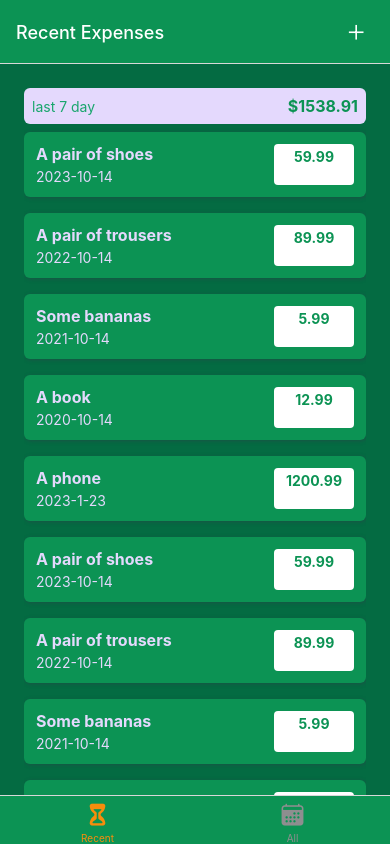
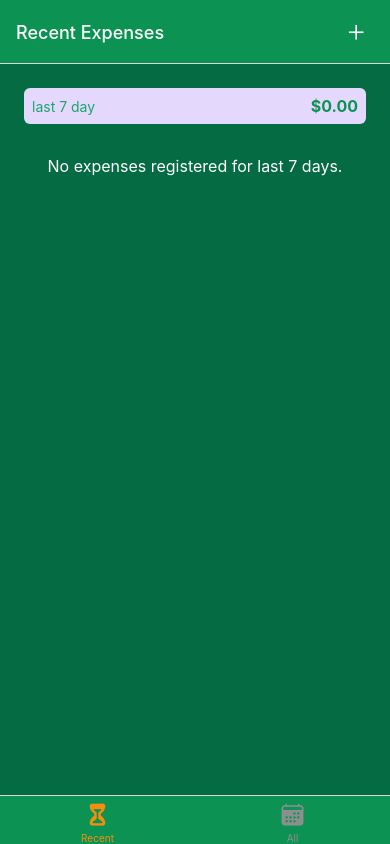
Before and after one commit to veronikanezdraj/expence-tracker-project, a React Native app: screen /RecentExpenses in a window 390 px wide. Built offline with nearby package versions, Linux system fonts and the light colour scheme.

Commit message:
managing app-wide state with Context

```diff
--- a/App.js
+++ b/App.js
@@ -7,7 +7,8 @@
 import RecentExpenses from "./screens/RecentExpenses";
 import { GlobalStyles } from "./constants/styles";
 import { Ionicons } from "@expo/vector-icons";
-import IconButton from "./UI/IconButton";
+import IconButton from "./components/UI/IconButton";
+import ExpensesContextProvider from "./store/expenses-context";
 
 const Stack = createNativeStackNavigator();
 const BottomTabs = createBottomTabNavigator();
@@ -61,7 +62,8 @@
 export default function App() {
   return (
     <>
-      <StatusBar style="auto" />
+      <StatusBar style="light" />
+      <ExpensesContextProvider>
         <NavigationContainer>
           <Stack.Navigator
             screenOptions={{
@@ -83,6 +85,7 @@
             />
           </Stack.Navigator>
         </NavigationContainer>
+      </ExpensesContextProvider>
     </>
   );
 }
--- a/components/ExpensesOutput/ExpensesList.js
+++ b/components/ExpensesOutput/ExpensesList.js
@@ -1,8 +1,8 @@
-import { Text, View, StyleSheet, Pressable, FlatList } from "react-native";
-import { GlobalStyles } from "../../constants/styles";
+import { FlatList } from "react-native";
+
 import ExpenseItem from "./ExpenseItem";
 
-function renderExpensesItem(itemData) {
+function renderExpenseItem(itemData) {
   return <ExpenseItem {...itemData.item} />;
 }
 
@@ -10,12 +10,9 @@
   return (
     <FlatList
       data={expenses}
-      renderItem={renderExpensesItem}
+      renderItem={renderExpenseItem}
       keyExtractor={(item) => item.id}
     />
   );
 }
 export default ExpensesList;
-const styles = StyleSheet.create({
-  container: {},
-});
--- a/components/ExpensesOutput/ExpensesOutput.js
+++ b/components/ExpensesOutput/ExpensesOutput.js
@@ -1,70 +1,19 @@
-import { Text, View, StyleSheet, Pressable } from "react-native";
+import { Text, View, StyleSheet } from "react-native";
 import ExpensesList from "./ExpensesList";
 import ExpensesSummary from "./ExpensesSummary";
 import { GlobalStyles } from "../../constants/styles";
 
-const DUMMY_EXPENSES = [
-  {
-    id: "e1",
-    description: "A pair of shoes",
-    amount: 59.99,
-    date: new Date("2023-10-14"),
-  },
-  {
-    id: "e2",
-    description: "A pair of trousers",
-    amount: 89.99,
-    date: new Date("2022-10-14"),
-  },
-  {
-    id: "e3",
-    description: "Some bananas",
-    amount: 5.99,
-    date: new Date("2021-10-14"),
-  },
-  {
-    id: "e4",
-    description: "A book",
-    amount: 12.99,
-    date: new Date("2020-10-14"),
-  },
-  {
-    id: "e5",
-    description: "A phone",
-    amount: 1200.99,
-    date: new Date("2023-01-23"),
-  },
-  {
-    id: "e6",
-    description: "A pair of shoes",
-    amount: 59.99,
-    date: new Date("2023-10-14"),
-  },
-  {
-    id: "e7",
-    description: "A pair of trousers",
-    amount: 89.99,
-    date: new Date("2022-10-14"),
-  },
-  {
-    id: "e8",
-    description: "Some bananas",
-    amount: 5.99,
-    date: new Date("2021-10-14"),
-  },
-  {
-    id: "e9",
-    description: "A book",
-    amount: 12.99,
-    date: new Date("2020-10-14"),
-  },
-];
+function ExpensesOutput({ expenses, expensesPeriod, fallbackText }) {
+  let content = <Text style={styles.infoText}>{fallbackText}</Text>;
 
-function ExpensesOutput({ expenses, expensesPeriod }) {
+  if (expenses.length > 0) {
+    content = <ExpensesList expenses={expenses} />;
+  }
+
   return (
     <View style={styles.container}>
-      <ExpensesSummary expenses={DUMMY_EXPENSES} periodName={expensesPeriod} />
-      <ExpensesList expenses={DUMMY_EXPENSES} />
+      <ExpensesSummary expenses={expenses} periodName={expensesPeriod} />
+      {content}
     </View>
   );
 }
@@ -77,4 +26,10 @@
     paddingBottom: 0,
     backgroundColor: GlobalStyles.colors.primary700,
   },
+  infoText: {
+    color: "white",
+    fontSize: 16,
+    textAlign: "center",
+    marginTop: 32,
+  },
 });
--- a/components/ExpensesOutput/ExpensesSummary.js
+++ b/components/ExpensesOutput/ExpensesSummary.js
@@ -1,4 +1,4 @@
-import { Text, View, StyleSheet, Pressable } from "react-native";
+import { Text, View, StyleSheet } from "react-native";
 import { GlobalStyles } from "../../constants/styles";
 
 function ExpensesSummary({ expenses, periodName }) {
@@ -13,6 +13,7 @@
   );
 }
 export default ExpensesSummary;
+
 const styles = StyleSheet.create({
   container: {
     padding: 8,
--- a/UI/Button.js
+++ b/components/UI/Button.js
@@ -1,5 +1,5 @@
 import { Pressable, StyleSheet, View, Text } from "react-native";
-import { GlobalStyles } from "../constants/styles";
+import { GlobalStyles } from "../../constants/styles";
 
 function Button({ children, onPress, mode, style }) {
   return (
--- a/screens/AllExpenses.js
+++ b/screens/AllExpenses.js
@@ -1,8 +1,16 @@
-import { StyleSheet } from "react-native";
 import ExpensesOutput from "../components/ExpensesOutput/ExpensesOutput";
+import { useContext } from "react";
+import { ExpensesContext } from "../store/expenses-context";
 
 function AllExpenses() {
-  return <ExpensesOutput expensesPeriod="Total" />;
+  const expensesCtx = useContext(ExpensesContext);
+
+  return (
+    <ExpensesOutput
+      expenses={expensesCtx.expenses}
+      expensesPeriod="Total"
+      fallbackText="No registered expenses found!"
+    />
+  );
 }
 export default AllExpenses;
-const styles = StyleSheet.create({});
--- a/screens/ManageExpenses.js
+++ b/screens/ManageExpenses.js
@@ -1,10 +1,12 @@
-import { useLayoutEffect } from "react";
-import { Text, View, StyleSheet, Pressable } from "react-native";
-import IconButton from "../UI/IconButton";
+import { useContext, useLayoutEffect } from "react";
+import { View, StyleSheet } from "react-native";
+import IconButton from "../components/UI/IconButton";
 import { GlobalStyles } from "../constants/styles";
-import Button from "../UI/Button";
+import Button from "../components/UI/Button";
+import { ExpensesContext } from "../store/expenses-context";
 
 function ManageExpenses({ route, navigation }) {
+  const expensesCtx = useContext(ExpensesContext);
   const editedExpensedId = route.params?.expenseId;
   const isEditing = !!editedExpensedId;
 
@@ -15,12 +17,26 @@
   }, [navigation, isEditing]);
 
   function deleteExpenseHandler() {
+    expensesCtx.deleteExpense(editedExpensedId);
     navigation.goBack();
   }
   function cancelHandler() {
     navigation.goBack();
   }
   function confirmHandler() {
+    if (isEditing) {
+      expensesCtx.updateExpense(editedExpensedId, {
+        description: "test11",
+        amount: 10.99,
+        date: new Date("2022-10-13"),
+      });
+    } else {
+      expensesCtx.addExpense({
+        description: "test",
+        amount: 19.99,
+        date: new Date("2022-10-14"),
+      });
+    }
     navigation.goBack();
   }
   return (
--- a/screens/RecentExpenses.js
+++ b/screens/RecentExpenses.js
@@ -1,9 +1,25 @@
-import { Text, View, StyleSheet, Pressable } from "react-native";
 import ExpensesOutput from "../components/ExpensesOutput/ExpensesOutput";
+import { useContext } from "react";
+import { ExpensesContext } from "../store/expenses-context";
+import { getDateMinusDays } from "../util/date";
 
 function RecentExpenses() {
-  return <ExpensesOutput expensesPeriod="last 7 day" />;
+  const expensesCtx = useContext(ExpensesContext);
+
+  const recentExpenses = expensesCtx.expenses.filter((expense) => {
+    const today = new Date();
+    const date7DaysAgo = getDateMinusDays(today, 7);
+
+    return expense.date >= date7DaysAgo && expense.date <= today;
+  });
+
+  return (
+    <ExpensesOutput
+      expenses={recentExpenses}
+      expensesPeriod="last 7 day"
+      fallbackText="No expenses registered for last 7 days."
+    />
+  );
 }
 3;
 export default RecentExpenses;
-const styles = StyleSheet.create({});
--- /dev/null
+++ b/store/expenses-context.js
@@ -0,0 +1,113 @@
+import { createContext, useReducer } from "react";
+
+const DUMMY_EXPENSES = [
+  {
+    id: "e1",
+    description: "A pair of shoes",
+    amount: 59.99,
+    date: new Date("2023-10-14"),
+  },
+  {
+    id: "e2",
+    description: "A pair of trousers",
+    amount: 89.99,
+    date: new Date("2022-10-14"),
+  },
+  {
+    id: "e3",
+    description: "Some bananas",
+    amount: 5.99,
+    date: new Date("2021-10-14"),
+  },
+  {
+    id: "e4",
+    description: "A book",
+    amount: 12.99,
+    date: new Date("2020-10-14"),
+  },
+  {
+    id: "e5",
+    description: "A phone",
+    amount: 1200.99,
+    date: new Date("2023-01-23"),
+  },
+  {
+    id: "e6",
+    description: "A pair of shoes",
+    amount: 59.99,
+    date: new Date("2023-10-14"),
+  },
+  {
+    id: "e7",
+    description: "A pair of trousers",
+    amount: 89.99,
+    date: new Date("2022-10-14"),
+  },
+  {
+    id: "e8",
+    description: "Some bananas",
+    amount: 5.99,
+    date: new Date("2021-10-14"),
+  },
+  {
+    id: "e9",
+    description: "A book",
+    amount: 12.99,
+    date: new Date("2020-10-14"),
+  },
+];
+
+export const ExpensesContext = createContext({
+  expenses: [],
+  addExpense: ({ description, amount, date }) => {},
+  deleteExpense: (id) => {},
+  updateExpense: (id, { description, amount, date }) => {},
+});
+function expensesReducer(state, action) {
+  switch (action.type) {
+    case "ADD":
+      const id = new Date().toString() + Math.random().toString();
+      return [{ ...action.payload, id: id }, ...state];
+    case "UPDATE":
+      const updatableExpenseIndex = state.findIndex(
+        (expense) => expense.id === action.payload.id
+      );
+      const updatableExpense = state[updatableExpenseIndex];
+      const updatedItem = { ...updatableExpense, ...action.payload.data };
+      const updatedExpenses = [...state];
+      updatedExpenses[updatableExpenseIndex] = updatedItem;
+      return updatedExpenses;
+    case "DELETE":
+      return state.filter((expense) => expense.id !== action.payload);
+    default:
+      return state;
+  }
+}
+
+function ExpensesContextProvider({ children }) {
+  const [expensesState, dispatch] = useReducer(expensesReducer, DUMMY_EXPENSES);
+
+  function addExpense(expenseData) {
+    dispatch({ type: "ADD", payload: expenseData });
+  }
+  function deleteExpense(id) {
+    dispatch({ type: "DELETE", payload: id });
+  }
+  function updateExpense(id, expenseData) {
+    dispatch({ type: "UPDATE", payload: { id: id, data: expenseData } });
+  }
+
+  const value = {
+    expenses: expensesState,
+    addExpense: addExpense,
+    updateExpense: updateExpense,
+    deleteExpense: deleteExpense,
+  };
+
+  return (
+    <ExpensesContext.Provider value={value}>
+      {children}
+    </ExpensesContext.Provider>
+  );
+}
+export default ExpensesContextProvider;
--- a/util/date.js
+++ b/util/date.js
@@ -1,6 +1,7 @@
-//to do use moment lib
-
 export function getFormattedDate(date) {
   return `${date.getFullYear()}-${date.getMonth() + 1}-${date.getDate()}`;
-  //   return moment(date).format("MM/DD/YYYY");
 }
+
+export function getDateMinusDays(date, days) {
+  return new Date(date.getFullYear(), date.getMonth(), date.getDate() - days);
+}
```
Also changed, not shown: components/UI/IconButton.js (renamed from UI/IconButton.js). Lines whose indentation alone changed are shown as unchanged.
